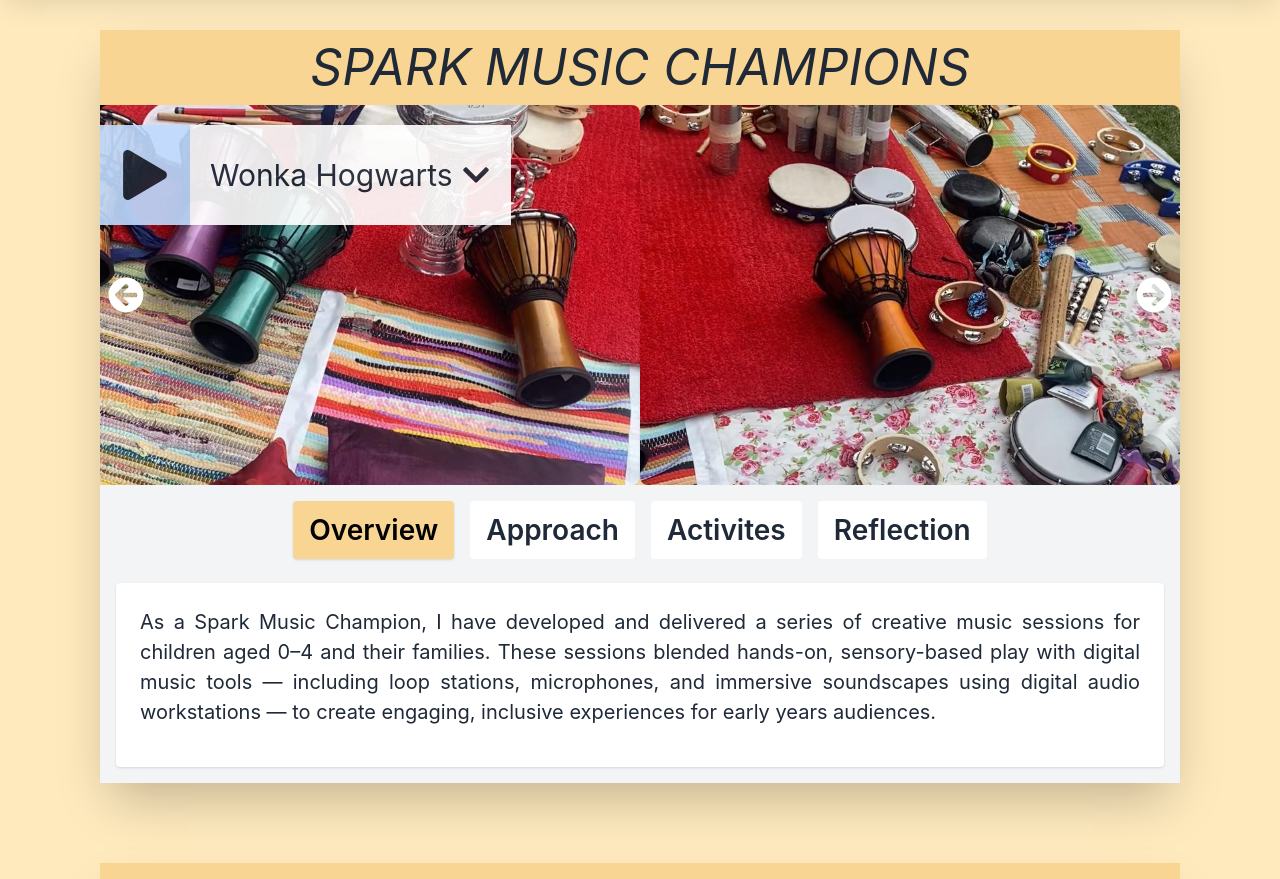
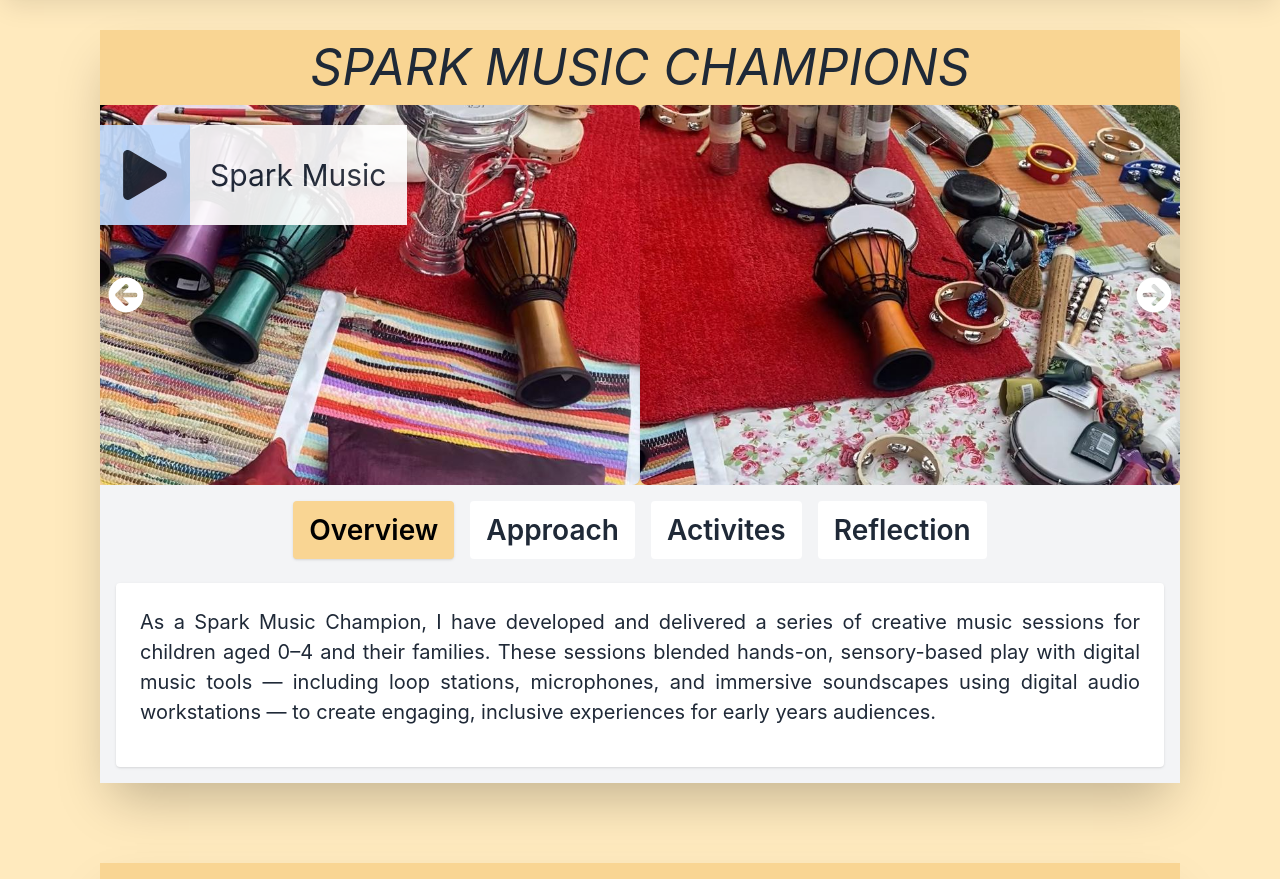
Before and after one commit to marwanosman505/tatenda, a React (Create React App) app: page / in a window 1280 px wide. Shown: the part 1920-2799 px from the top of the page. Built offline with nearby package versions, Linux system fonts and the light colour scheme.

Commit message:
update sparkmusic audio

```diff
--- a/src/components/SparkMusic.js
+++ b/src/components/SparkMusic.js
@@ -1,6 +1,6 @@
 import React, { useState, useEffect, useRef } from 'react';
 import { FaArrowCircleLeft, FaArrowCircleRight } from 'react-icons/fa';
-import Audio from "./Audio";
+import SparkMusicAudio from "./SparkMusicAudio";
 // Import your sparkData array
 import { sparkData } from '../sparkData';
 
@@ -97,9 +97,9 @@ export default function SparkMusic(props) {
           <FaArrowCircleRight />
         </button>
 
-        {/* Audio Component (if you want it overlayed) */}
+        {/* SparkMusicAudio Component (if you want it overlayed) */}
         <div className='w-10 h-10 bg-black'/>
-        <Audio
+        <SparkMusicAudio
           onPlayRequest={onPlayRequest}
           trackId={trackId}
           isActive={isActive}
--- /dev/null
+++ b/src/components/SparkMusicAudio.js
@@ -0,0 +1,213 @@
+import React, { useEffect, useRef, useState } from "react";
+import { FaPlay, FaPause, FaChevronDown, FaChevronUp } from "react-icons/fa";
+import { HiMiniSpeakerWave } from "react-icons/hi2";
+import { ImSpinner2 } from "react-icons/im";
+
+const Audio = (props) => {
+  const trackId = props.trackId;
+  const isActive = props.isActive;
+  const onPlayRequest = props.onPlayRequest;
+
+  const [play, setPlay] = useState(false);
+  const [loading, setLoading] = useState(false);
+  const [showDropdown, setShowDropdown] = useState(false);
+
+  // Prevent auto-play if the user has manually paused.
+  const [userHasPaused, setUserHasPaused] = useState(false);
+
+  // Example list of audio tracks
+  const tracks = [
+    { name: "Spark Music", file: "/audio/SparkMusic.wav" },
+
+  ];
+
+  // Keep track of the currently selected track
+  const [selectedTrack, setSelectedTrack] = useState(tracks[0]);
+
+  // Refs
+  const audioRef = useRef(null);
+  const containerRef = useRef(null);
+
+  // Volume range
+  const MAX = 20;
+
+    // 1. If a track is not active, ensure we pause
+    // 2. If track becomes active, check if we should resume playing
+    useEffect(() => {
+      if (!audioRef.current) return;
+
+      if (!isActive) {
+        // If we're not the active track, force pause
+        setPlay(false);
+        audioRef.current.pause();
+      } else {
+        // If we *are* the active track, but "play" was true, resume
+        if (play) {
+          // Attempt to keep playing
+          audioRef.current.play().catch((err) => {
+            console.error("Could not play:", err);
+            setPlay(false);
+          });
+        }
+      }
+    }, [isActive]);
+
+  // Manually toggling play/pause
+  const handleToggle = async () => {
+    if (!audioRef.current) return;
+
+    if (play) {
+      // Pause
+      setPlay(false);
+      audioRef.current.pause();
+    } else {
+      // Before playing, request to be the active track
+      onPlayRequest(trackId);
+
+      // Then attempt to play
+      setLoading(true);
+      setPlay(true);
+      try {
+        await audioRef.current.play();
+      } catch (err) {
+        console.error("Manual play blocked:", err);
+        setPlay(false);
+      }
+      setLoading(false);
+    }
+  };
+
+  // Adjust audio volume
+  const handleVolume = (e) => {
+    if (!audioRef.current) return;
+    const { value } = e.target;
+    const volume = Number(value) / MAX;
+    audioRef.current.volume = volume;
+  };
+
+  // Toggle dropdown menu
+  const toggleDropdown = () => {
+    setShowDropdown(!showDropdown);
+  };
+
+  // Handle selecting a new track
+  const handleSelectTrack = async (track) => {
+    if (!audioRef.current) return;
+
+    setSelectedTrack(track);
+    setLoading(true);
+    audioRef.current.src = track.file;
+
+    // If we're already playing (and not paused manually), continue
+    if (play && !userHasPaused) {
+      try {
+        await audioRef.current.play();
+      } catch (err) {
+        console.error("Autoplay or manual play was blocked:", err);
+        setPlay(false);
+      }
+    }
+    setLoading(false);
+    setShowDropdown(false);
+  };
+
+  // Auto-play when the component scrolls into view, unless user paused
+  // useEffect(() => {
+  //   if (!containerRef.current || !audioRef.current) return;
+
+  //   const observer = new IntersectionObserver(
+  //     (entries) => {
+  //       entries.forEach(async (entry) => {
+  //         // If scrolled into view
+  //         if (entry.isIntersecting) {
+  //           // Attempt auto-play if not already playing, user hasn't paused
+  //           if (!play && !userHasPaused) {
+  //             setLoading(true);
+  //             setPlay(true);
+  //             try {
+  //               await audioRef.current.play();
+  //             } catch (err) {
+  //               console.error("Autoplay failed or was prevented:", err);
+  //               setPlay(false);
+  //             }
+  //             setLoading(false);
+  //           }
+  //         } else {
+  //           // If scrolled out of view and it's playing, pause it
+  //           if (play) {
+  //             // setPlay(false);
+  //             // audioRef.current.pause();
+  //           }
+  //         }
+  //       });
+  //     },
+  //     { threshold: 0.5 } // Adjust as needed
+  //   );
+
+  //   observer.observe(containerRef.current);
+
+  //   return () => {
+  //     observer.disconnect();
+  //   };
+  // }, [play, userHasPaused]);
+
+  return (
+    <div ref={containerRef} className="absolute shadow-sm top-5 z-50 opacity-90">
+      <div className="h-[100px] flex">
+        <div className="flex justify-center bg-blue-200 items-center px-5 py-5">
+          {/* Play/Pause Button */}
+          <button onClick={handleToggle}>
+            {loading ? (
+              <ImSpinner2 className="animate-spin" />
+            ) : play ? (
+              <FaPause />
+            ) : (
+              <FaPlay />
+            )}
+          </button>
+
+          {/* Volume Control */}
+          <div className="mx-4 flex items-center sm:relative hidden">
+            <input
+              type="range"
+              className="bg-transparent w-32 mr-2 accent-cyan-100"
+              min={0}
+              max={MAX}
+              onChange={handleVolume}
+            />
+            <HiMiniSpeakerWave aria-hidden="true" />
+          </div>
+
+          {/* Audio Element */}
+          <audio src={selectedTrack.file} ref={audioRef} />
+        </div>
+
+        {/* Track Name & Dropdown Toggle */}
+        <div className="relative bg-white h-full text-[20px] sm:text-[30px] flex items-center">
+          <button  className="flex items-center px-5 h-full">
+            {selectedTrack.name}
+            {/* {showDropdown ? <FaChevronUp className="ml-2" /> : <FaChevronDown className="ml-2" />} */}
+          </button>
+
+          {/* Dropdown Menu */}
+          {showDropdown && (
+            <ul className="absolute top-full right-0 w-48 bg-white shadow-md border border-gray-200 z-10">
+              {tracks.map((track, idx) => (
+                <li key={idx}>
+                  <button
+                    onClick={() => handleSelectTrack(track)}
+                    className="block w-full text-left px-4 py-2 hover:bg-gray-100 sm:text-[19px]"
+                  >
+                    {track.name}
+                  </button>
+                </li>
+              ))}
+            </ul>
+          )}
+        </div>
+      </div>
+    </div>
+  );
+};
+
+export default Audio;
--- a/src/components/Track.js
+++ b/src/components/Track.js
@@ -50,7 +50,7 @@ const Track = (props) => {
 
   // Example list of audio tracks
   const tracks = [
-    { name: "Wonka Hogwarts", file: "/audio/02_WONKAHOGWORTS.mp3" },
+    { name: " Hogwarts", file: "/audio/02_WONKAHOGWORTS.mp3" },
     { name: "The Vikings", file: "/audio/01_TheVikings.mp3" },
     { name: "Land of the Disco", file: "/audio/02_LandOfTheDisco.mp3" },
     { name: "Zombie Apocalypse", file: "/audio/03_ZombiApoceclypse.mp3" },
```
Also changed, not shown: 1 other file (tests, documents, lock files or other folders).
